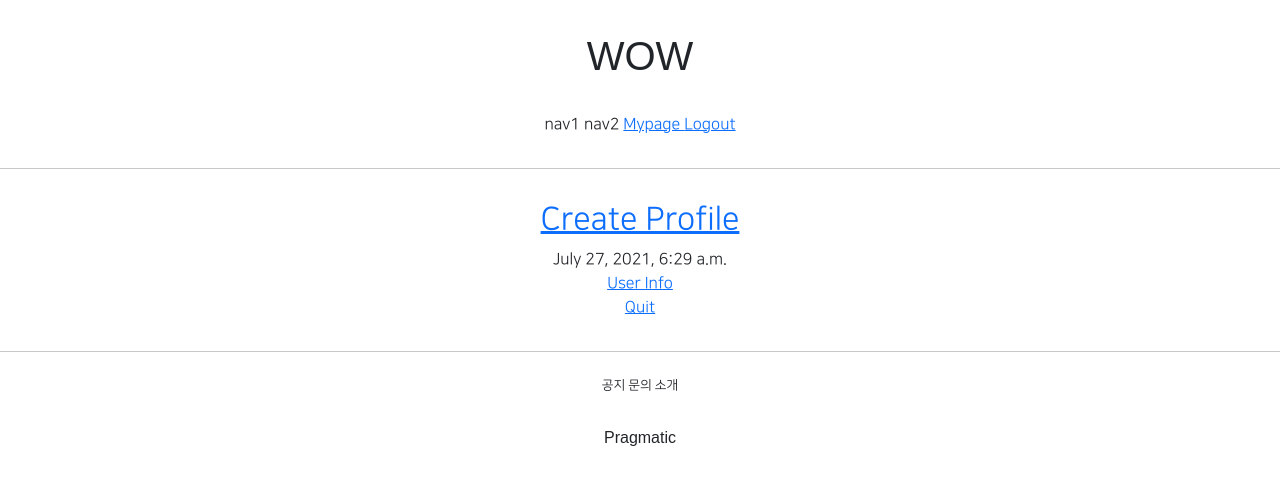
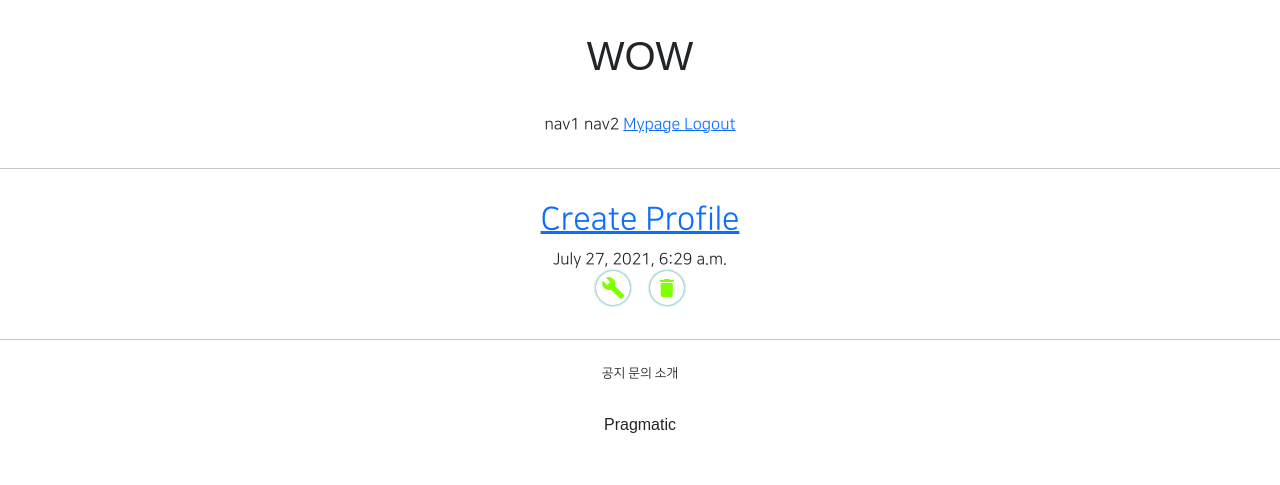
Before and after one commit to ha-yun/GSWEB2, a Django app: template accountapp/templates/accountapp/detail.html in a window 1280 px wide. Shown: the top 485 px of the page. Run offline with Django 3.2, Linux system fonts and the light colour scheme; the template is opened without the code that fills it: values that come from a table or form of the project are taken from there, others are empty; the visitor is signed in with stand-in values (Sample User, id 1); data comes from the database, SQL or seed files in the repository; parts of the project's set-up code (start-up, migrations or seed data) failed here and were passed over; some web fonts are replaced.

Commit message:
2021/07/29 gsweb2! class commit 4

```diff
--- a/accountapp/templates/accountapp/detail.html
+++ b/accountapp/templates/accountapp/detail.html
@@ -29,15 +29,16 @@
             {{ target_user.date_joined }}
         </div>
 
-    <div>
-        <a href="{% url 'accountapp:update'  pk=target_user.pk %}">
-            User Info
+        <div>
+        <a href="{% url 'accountapp:update'  pk=target_user.pk %}"
+        class="material-icons round-button mx-2">
+            build
         </a>
-    <div>
-        <a href="{% url 'accountapp:delete' pk=target_user.pk %}">
-            Quit
+        <a href="{% url 'accountapp:delete' pk=target_user.pk %}"
+        class="material-icons round-button mx-2">
+            delete
         </a>
-    </div>
+        </div>
     </div>
     {% endif %}
     </div>
```
